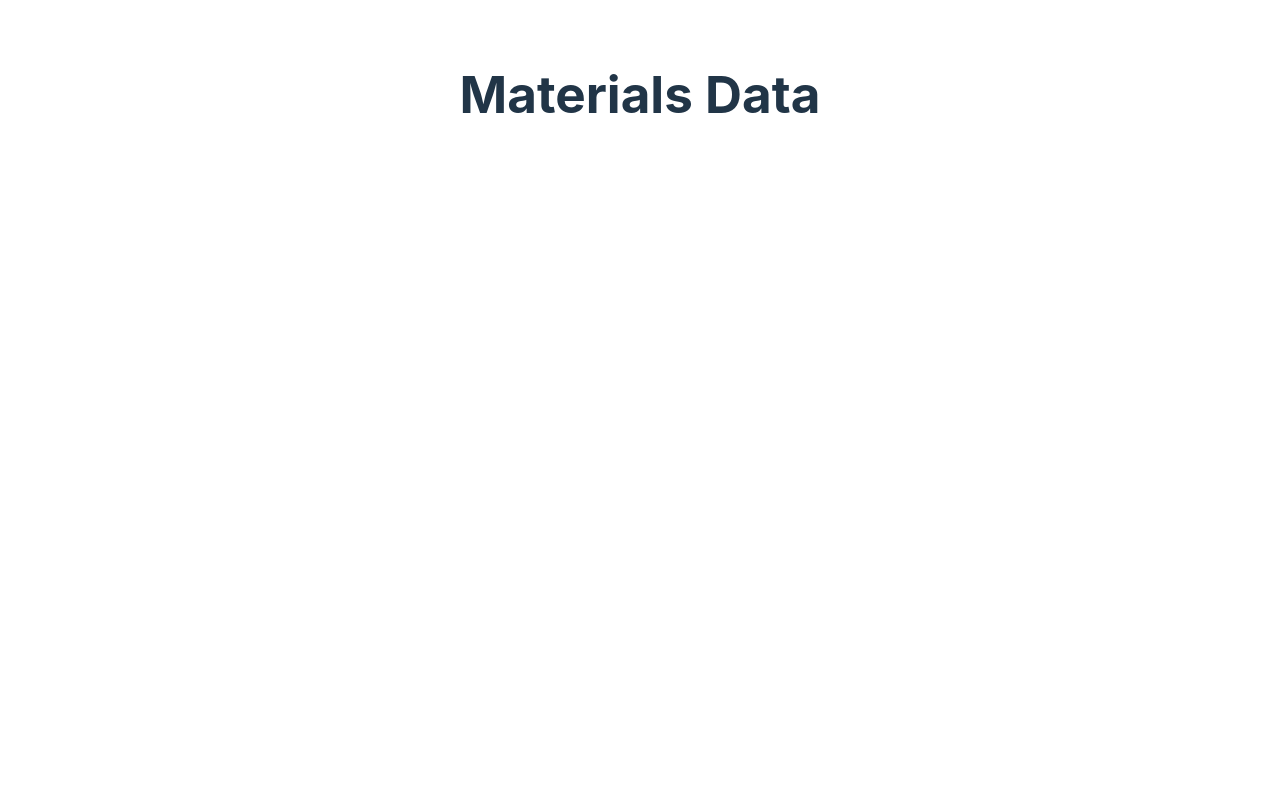
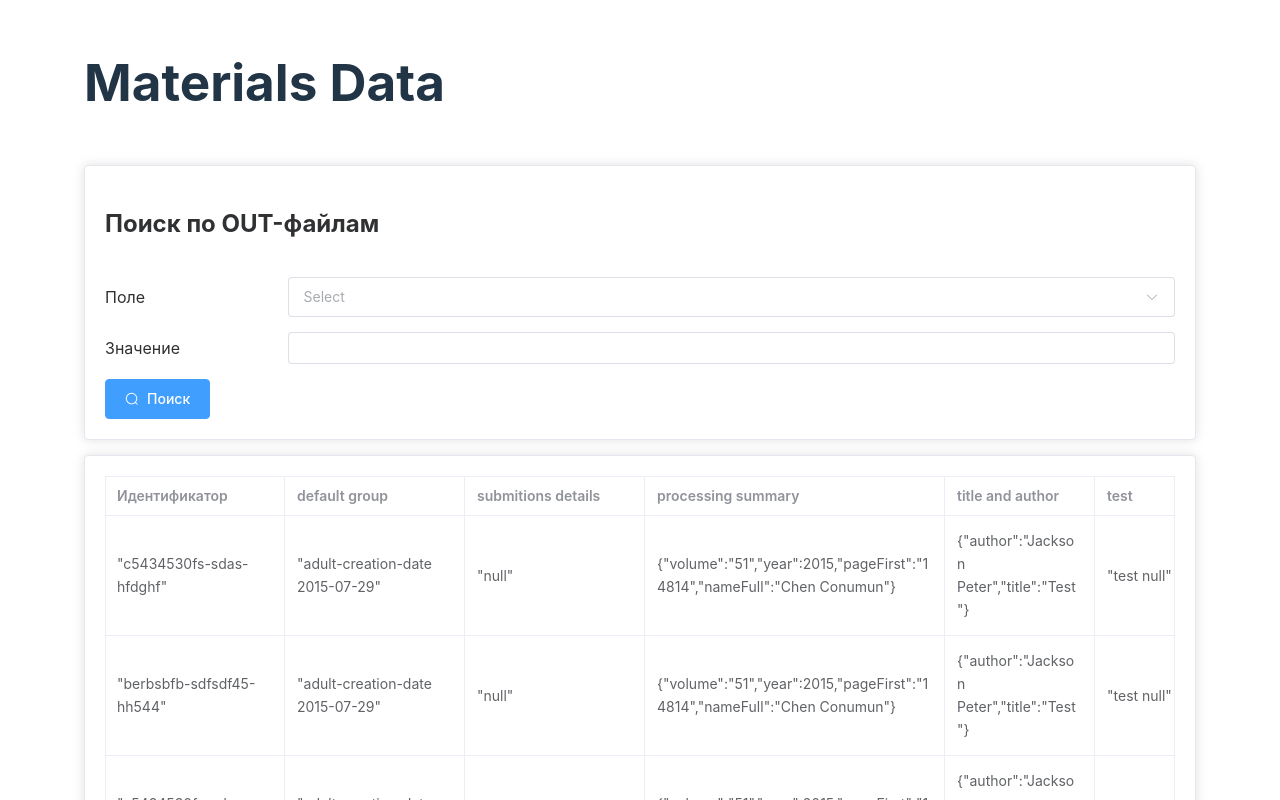
Before and after one commit to laktes1/Materials-Data, a Vue app: page /outPage in a window 1280 px wide. Before the commit this address had no page. Shown: the top 800 px of the page. Built offline with nearby package versions, Linux system fonts and the light colour scheme.

Commit message:
feat: add OUT-page

```diff
--- a/src/assets/scss/main.scss
+++ b/src/assets/scss/main.scss
@@ -60,7 +60,7 @@ button:focus-visible {
 
 #app {
   margin: 0 auto;
-  padding: 2rem;
+  padding: 20px;
   max-width: 90%;
 }
 
--- a/src/pages/Main.vue
+++ b/src/pages/CIF-Page.vue
@@ -1,7 +1,7 @@
 <template>
     <el-card>
         <el-row>
-            <h3>Искать в базе</h3>
+            <h2>Поиск по CIF-файлам</h2>
         </el-row>
 
         <el-row :gutter="25" class="m-t-15" align="middle">
--- /dev/null
+++ b/src/pages/OUT-Page.vue
@@ -0,0 +1,157 @@
+<template>
+    <el-card>
+        <el-row>
+            <h2>Поиск по OUT-файлам</h2>
+        </el-row>
+
+        <el-row :gutter="25" class="m-t-15" align="middle">
+            <el-col :span="4">
+                Поле
+            </el-col>
+            <el-col :span="20">
+                <el-select v-model="selectedValue" size="large" :span="20" class="w-p-100">
+                    <el-option
+                        v-for="item in mockKeys"
+                        :key="item"
+                        :label="item"
+                        :value="item"
+                    />
+                </el-select>
+            </el-col>
+        </el-row>
+
+        <el-row :gutter="25" class="m-t-15" align="middle">
+            <el-col :span="4">
+                Значение
+            </el-col>
+            <el-col :span="20">
+                <el-input v-model="input" clearable />
+            </el-col>
+        </el-row>
+
+<!--        <el-row :gutter="25" class="m-t-15" align="middle">-->
+<!--            <el-col :span="4">-->
+<!--                Режим-->
+<!--            </el-col>-->
+<!--            <el-col :span="4">-->
+<!--                <el-radio-group v-model="selectedMode">-->
+<!--                    <el-radio size="large" :label="0" >-->
+<!--                        Полный CIF-->
+<!--                    </el-radio>-->
+<!--                    <el-radio size="large" :label="1">-->
+<!--                        Частичный CIF-->
+<!--                    </el-radio>-->
+<!--                </el-radio-group>-->
+<!--            </el-col>-->
+<!--        </el-row>-->
+
+        <el-row class="m-t-15" align="middle">
+            <el-button type="primary" :icon="Search" size="large">Поиск</el-button>
+        </el-row>
+    </el-card>
+
+    <el-card class="m-t-15">
+        <el-table :data="mockObjects" border style="width: 100%">
+            <el-table-column prop="Идентификатор" label="Идентификатор" width="180" />
+            <el-table-column prop="default group" label="default group" width="180" />
+            <el-table-column prop="submitions details" label="submitions details" width="180" />
+            <el-table-column prop="processing summary" label="processing summary" width="300" />
+            <el-table-column prop="title and author" label="title and author" width="150" />
+            <el-table-column prop="test" label="test" width="180" />
+            <el-table-column prop="chemical data" label="chemical data" width="300" />
+            <el-table-column prop="refinement data" label="refinement data" width="300" />
+            <el-table-column prop="one of" label="one of" />
+        </el-table>
+    </el-card>
+</template>
+
+<script setup lang="ts">
+import { Search } from '@element-plus/icons-vue'
+import { ref, reactive } from 'vue'
+
+const input = ref('')
+const selectedMode = ref(0)
+const selectedValue = ref()
+
+const mockObj = reactive({
+    'Идентификатор': 'c5434530fs-sdas-hfdghf',
+    'default group': 'adult-creation-date 2015-07-29',
+    'submitions details': 'null',
+    'processing summary': {volume: '51', year: 2015, pageFirst: '14814', nameFull: 'Chen Conumun'},
+    'title and author': JSON.stringify({author: 'Jackson Peter', title: 'Test'}),
+    'test': 'test null',
+    'chemical data': {formula: 'H2O', crystalColor: 'purple', description: 'testsetsetste', formulaUnits: 2},
+    'refinement data': {rFactor: 0.0368, wRFactor: 0.0456},
+    'one of': null,
+})
+
+const mockKeys = reactive(Object.keys(mockObj))
+
+const mockObjects = reactive([
+    {
+        'Идентификатор': 'c5434530fs-sdas-hfdghf',
+        'default group': 'adult-creation-date 2015-07-29',
+        'submitions details': 'null',
+        'processing summary': {volume: '51', year: 2015, pageFirst: '14814', nameFull: 'Chen Conumun'},
+        'title and author': {author: 'Jackson Peter', title: 'Test'},
+        'test': 'test null',
+        'chemical data': {formula: 'H2O', crystalColor: 'purple', description: 'testsetsetste', formulaUnits: 2},
+        'refinement data': {rFactor: 0.0368, wRFactor: 0.0456},
+        'one of': null,
+    },
+    {
+        'Идентификатор': 'berbsbfb-sdfsdf45-hh544',
+        'default group': 'adult-creation-date 2015-07-29',
+        'submitions details': 'null',
+        'processing summary': {volume: '51', year: 2015, pageFirst: '14814', nameFull: 'Chen Conumun'},
+        'title and author': {author: 'Jackson Peter', title: 'Test'},
+        'test': 'test null',
+        'chemical data': {formula: 'H2O', crystalColor: 'purple', description: 'testsetsetste', formulaUnits: 2},
+        'refinement data': {rFactor: 0.0368, wRFactor: 0.0456},
+        'one of': null,
+    },
+    {
+        'Идентификатор': 'c5434530fs-sdas-hfdghf',
+        'default group': 'adult-creation-date 2015-07-29',
+        'submitions details': 'null',
+        'processing summary': {volume: '51', year: 2015, pageFirst: '14814', nameFull: 'Chen Conumun'},
+        'title and author': {author: 'Jackson Peter', title: 'Test'},
+        'test': 'test null',
+        'chemical data': {formula: 'H2O', crystalColor: 'purple', description: 'testsetsetste', formulaUnits: 2},
+        'refinement data': {rFactor: 0.0368, wRFactor: 0.0456},
+        'one of': null,
+    },
+    {
+        'Идентификатор': 'c5434530fs-sdas-hfdghf',
+        'default group': 'adult-creation-date 2015-07-29',
+        'submitions details': 'null',
+        'processing summary': {volume: '51', year: 2015, pageFirst: '14814', nameFull: 'Chen Conumun'},
+        'title and author': {author: 'Jackson Peter', title: 'Test'},
+        'test': 'test null',
+        'chemical data': {formula: 'H2O', crystalColor: 'purple', description: 'testsetsetste', formulaUnits: 2},
+        'refinement data': {rFactor: 0.0368, wRFactor: 0.0456},
+        'one of': null,
+    },
+    {
+        'Идентификатор': 'c5434530fs-sdas-hfdghf',
+        'default group': 'adult-creation-date 2015-07-29',
+        'submitions details': 'null',
+        'processing summary': {volume: '51', year: 2015, pageFirst: '14814', nameFull: 'Chen Conumun'},
+        'title and author': {author: 'Jackson Peter', title: 'Test'},
+        'test': 'test null',
+        'chemical data': {formula: 'H2O', crystalColor: 'purple', description: 'testsetsetste', formulaUnits: 2},
+        'refinement data': {rFactor: 0.0368, wRFactor: 0.0456},
+        'one of': null,
+    },
+])
+
+mockObjects.forEach(chemicalData => {
+    Object.entries(chemicalData).forEach(([key, value]) => {
+        chemicalData[key] = JSON.stringify(value)
+    })
+})
+</script>
+
+<style scoped>
+
+</style>
```
Also changed, not shown: src/router/router.ts (+11 -2 lines).
